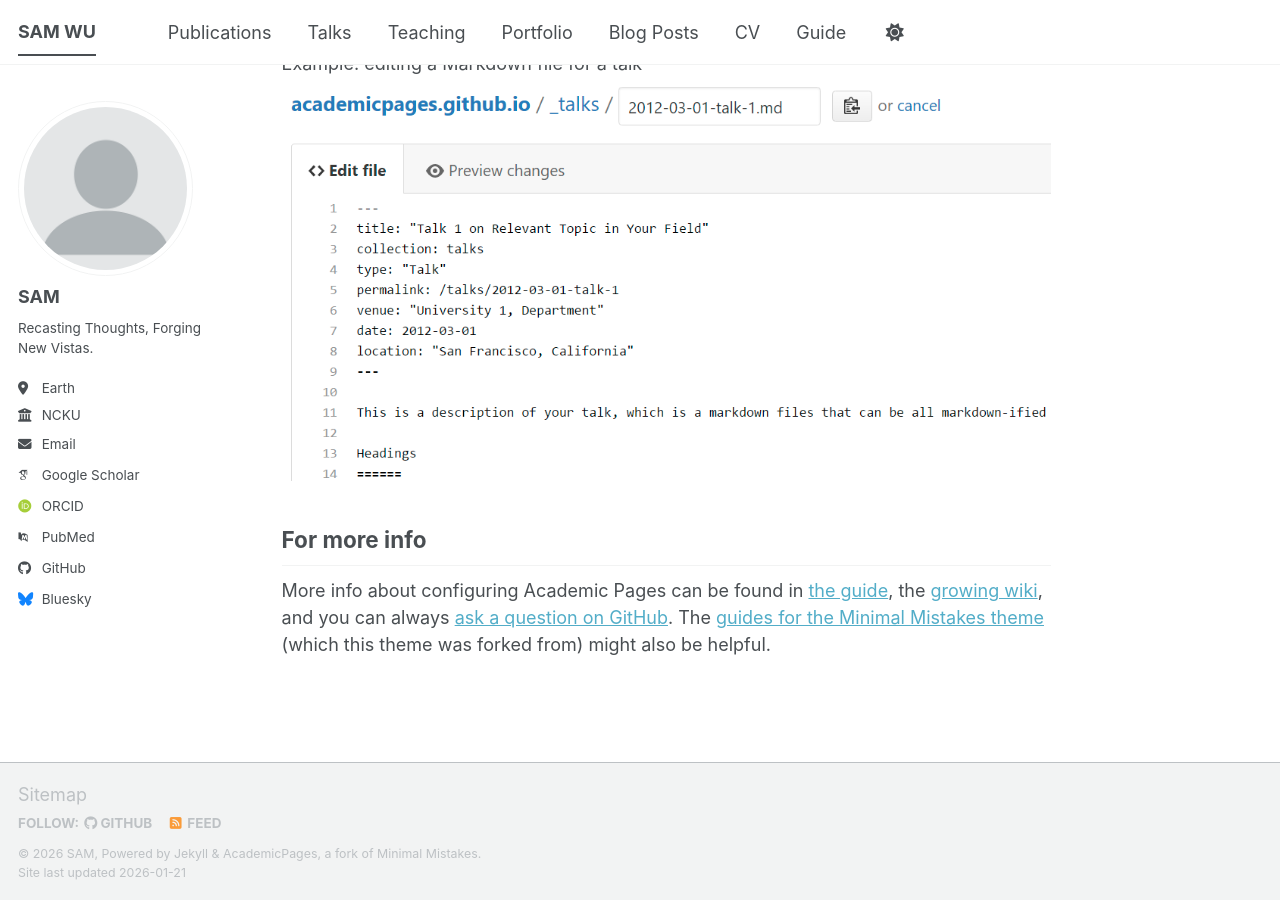
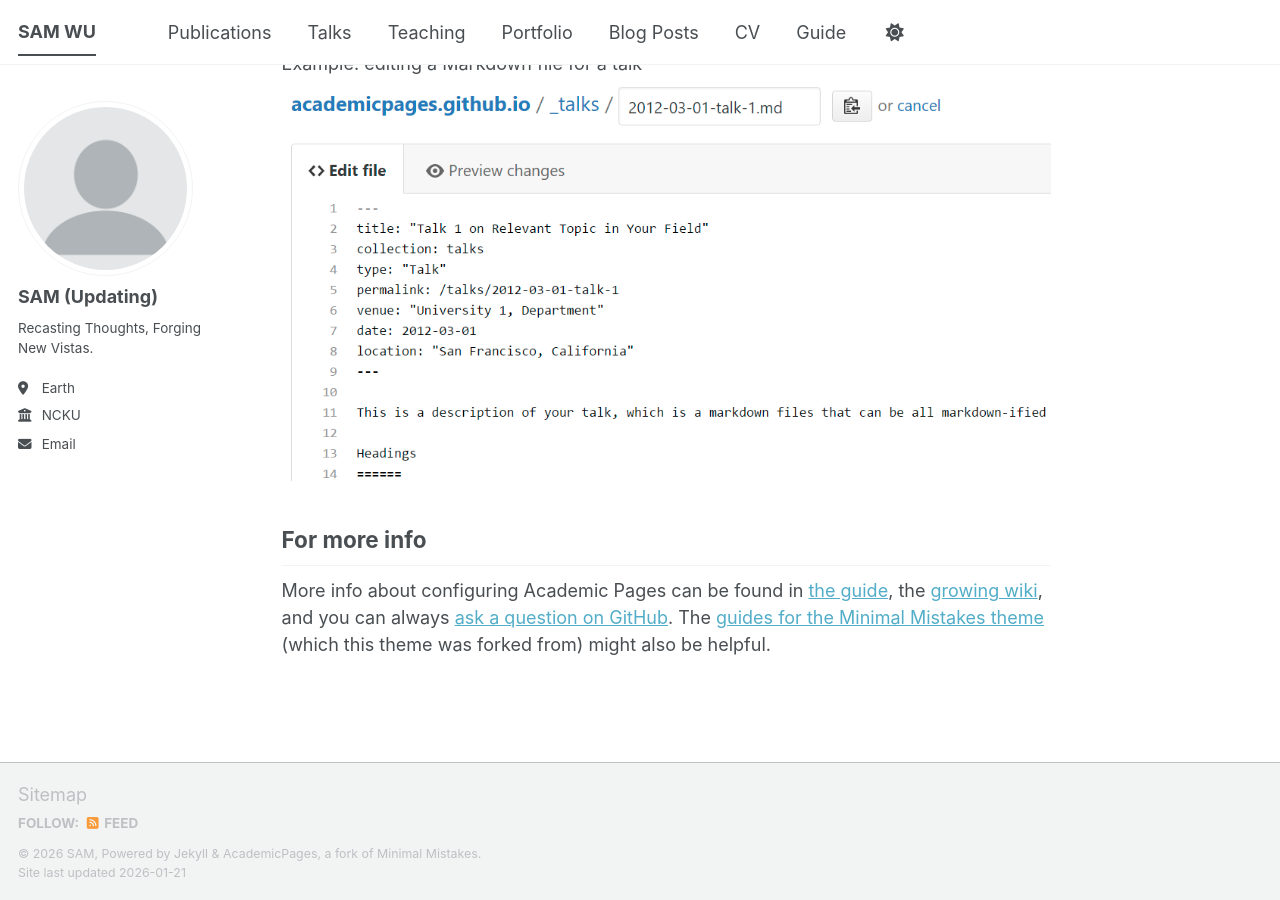
Before and after one commit to xian0121/xian0121.github.io, a Jekyll site: the page built from _pages/about.md, in a window 1280 px wide and 900 px high, scrolled down 2720 px. Built offline with Jekyll 4.4.1, drawn with Linux system fonts in a browser that asks for light colours; some web fonts are replaced; a script bundle is joined from its source files by our own code; library files that are not in the unit come from our copies.

Commit message:
Update _config.yml

```diff
--- a/_config.yml
+++ b/_config.yml
@@ -24,7 +24,7 @@ repository               : "academicpages/academicpages.github.io"
 author:
   # Biographic information
   avatar           : "profile.png"
-  name             : "SAM"
+  name             : "SAM (Updating)"
   pronouns         : # example: "she/her"
   bio              : "Recasting Thoughts, Forging New Vistas."
   location         : "Earth"
@@ -33,54 +33,54 @@ author:
   email            : "N26124858@gmail.com"
 
   # Academic websites
-  academia         : # URL
-  arxiv            : # URL - Update with the correct link to your profile
-  googlescholar    : "https://scholar.google.com/citations?user=PS_CX0AAAAAJ"
-  inspire-hep      : # URL
-  impactstory      : # URL
-  orcid            : "https://orcid.org/yourorcidurl"
-  semantic         : # URL
-  ssrn             : # URL
-  pubmed           : "https://www.ncbi.nlm.nih.gov/pubmed/?term=john+snow"
-  researchgate     : # URL
-  scopus           : # URL
-  zotero           : # URL
+#  academia         : # URL
+#  arxiv            : # URL - Update with the correct link to your profile
+#  googlescholar    : "https://scholar.google.com/citations?user=PS_CX0AAAAAJ"
+#  inspire-hep      : # URL
+#  impactstory      : # URL
+#  orcid            : "https://orcid.org/yourorcidurl"
+#  semantic         : # URL
+#  ssrn             : # URL
+#  pubmed           : "https://www.ncbi.nlm.nih.gov/pubmed/?term=john+snow"
+#  researchgate     : # URL
+#  scopus           : # URL
+#  zotero           : # URL
 
 
   # Repositories and software development
-  bitbucket        : # Username - Update with your username on the site
-  codepen          : # Username
-  dribbble         : # Username
-  github           : "academicpages"
-  kaggle           : # Username
-  stackoverflow    : # User number or user number and name (i.e., use "1" or "1/jeff-atwood")
+#  bitbucket        : # Username - Update with your username on the site
+#  codepen          : # Username
+#  dribbble         : # Username
+#  github           : "academicpages"
+#  kaggle           : # Username
+#  stackoverflow    : # User number or user number and name (i.e., use "1" or "1/jeff-atwood")
 
   # Social media
-  artstation       : # Username
-  bluesky          : "bsky.app" # Replace this with you Bluesky username
-  facebook         : # Username
-  flickr           : # Username
-  foursquare       : # Username
-  goodreads        : # Username
-  google_plus      : # Username
-  keybase          : # Username
-  instagram        : # Username
-  lastfm           : # Username
-  linkedin         : # Username
-  mastodon         : # URL
-  medium           : # URL
-  pinterest        : # Username
-  soundcloud       : # Username
-  steam            : # Username
-  telegram         : # URL
-  tumblr           : # Username
-  twitter          : # Username for X / Twitter
-  vine             : # Username
-  weibo            : # Username
-  wikipedia        : # Username
-  xing             : # Username
-  youtube          : # Username
-  zhihu            : # Username
+#  artstation       : # Username
+#  bluesky          : "bsky.app" # Replace this with you Bluesky username
+#  facebook         : # Username
+#  flickr           : # Username
+#  foursquare       : # Username
+#  goodreads        : # Username
+#  google_plus      : # Username
+#  keybase          : # Username
+#  instagram        : # Username
+#  lastfm           : # Username
+#  linkedin         : # Username
+#  mastodon         : # URL
+#  medium           : # URL
+#  pinterest        : # Username
+#  soundcloud       : # Username
+#  steam            : # Username
+#  telegram         : # URL
+#  tumblr           : # Username
+#  twitter          : # Username for X / Twitter
+#  vine             : # Username
+#  weibo            : # Username
+#  wikipedia        : # Username
+#  xing             : # Username
+#  youtube          : # Username
+#  zhihu            : # Username
 
 # Publication Category - The following the list of publication categories and their headings
 publication_category:
```
